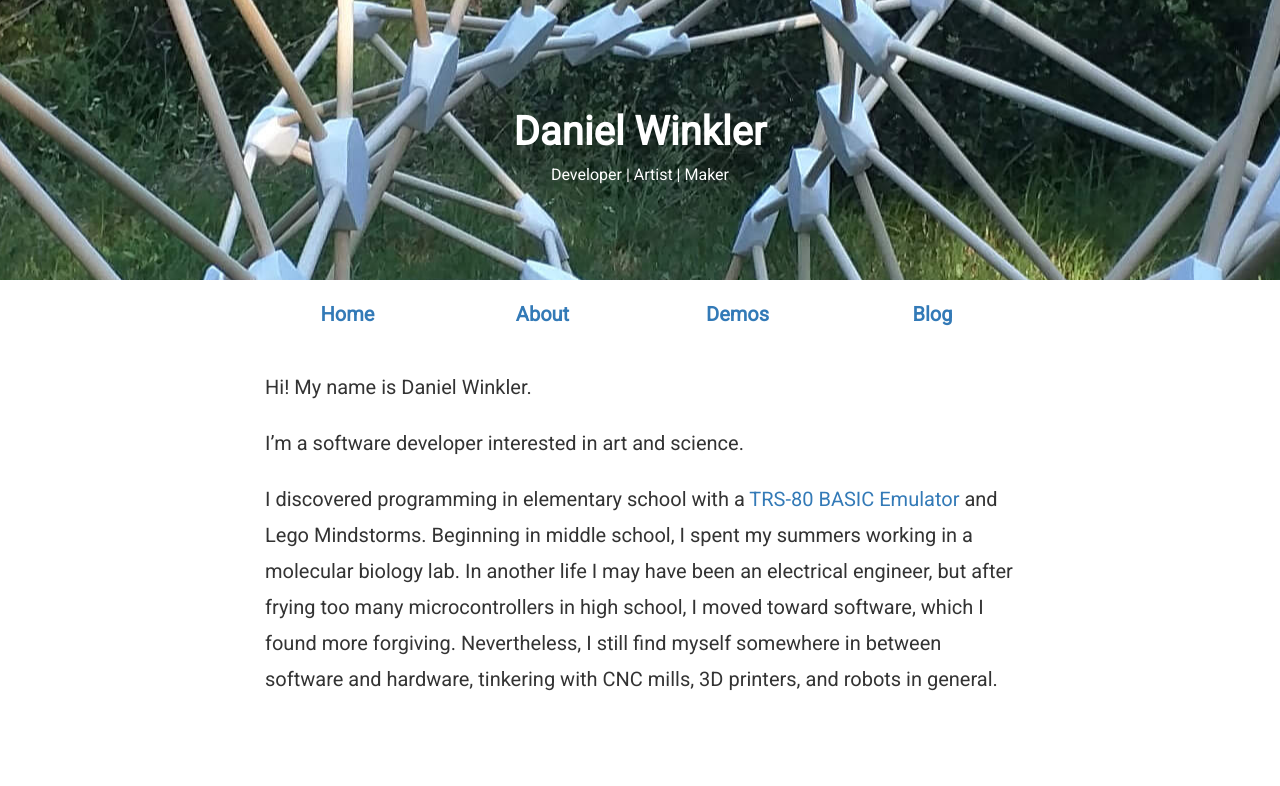
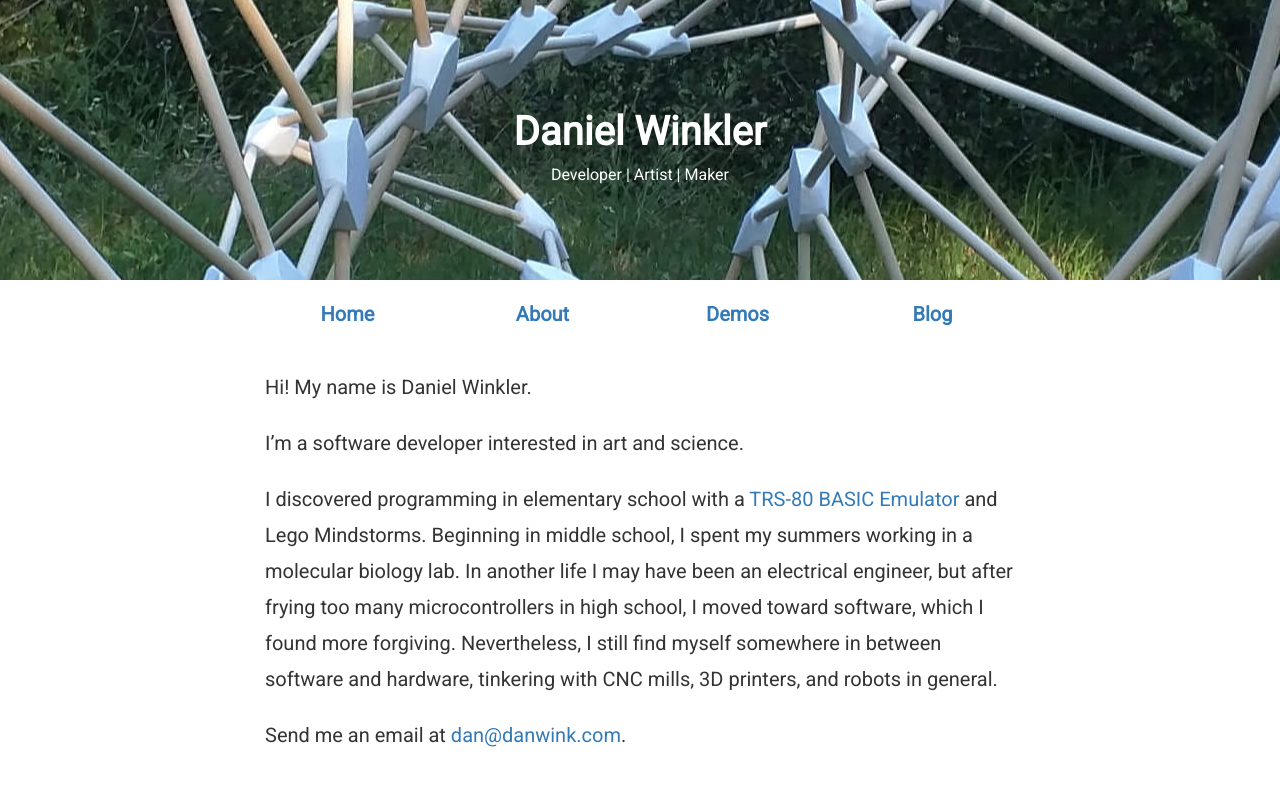
Before and after one commit to danwinkler/danwink, a Jekyll site: the page built from about.html, in a window 1280 px wide. Shown: the top 786 px of the page. Built offline with Jekyll 4.4.1, drawn with Linux system fonts in a browser that asks for light colours.

Commit message:
added contact info on about page

```diff
--- a/_includes/about.md
+++ b/_includes/about.md
@@ -3,6 +3,8 @@ Hi! My name is Daniel Winkler.
 I'm a software developer interested in art and science.
 
 I discovered programming in elementary school with a [TRS-80 BASIC Emulator](http://www.vavasour.ca/jeff/level1/simulator.html){:title="The website is still up 15+ years later!"} and Lego Mindstorms. Beginning in middle school, I spent my summers working in a molecular biology lab. In another life I may have been an electrical engineer, but after frying too many microcontrollers in high school, I moved toward software, which I found more forgiving. Nevertheless, I still find myself somewhere in between software and hardware, tinkering with CNC mills, 3D printers, and robots in general.
+
+Send me an email at [dan@danwink.com](mailto:dan@danwink.com).
 
 <!---
 
```
Also changed, not shown: 2 other files.
